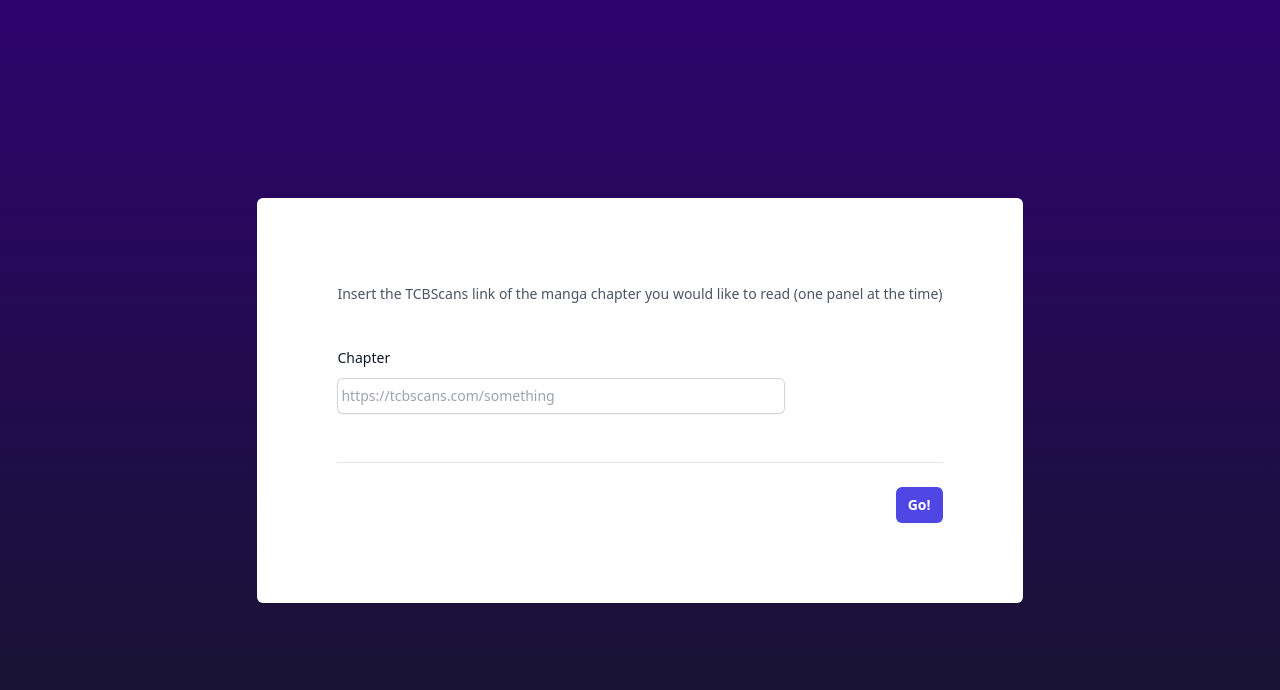
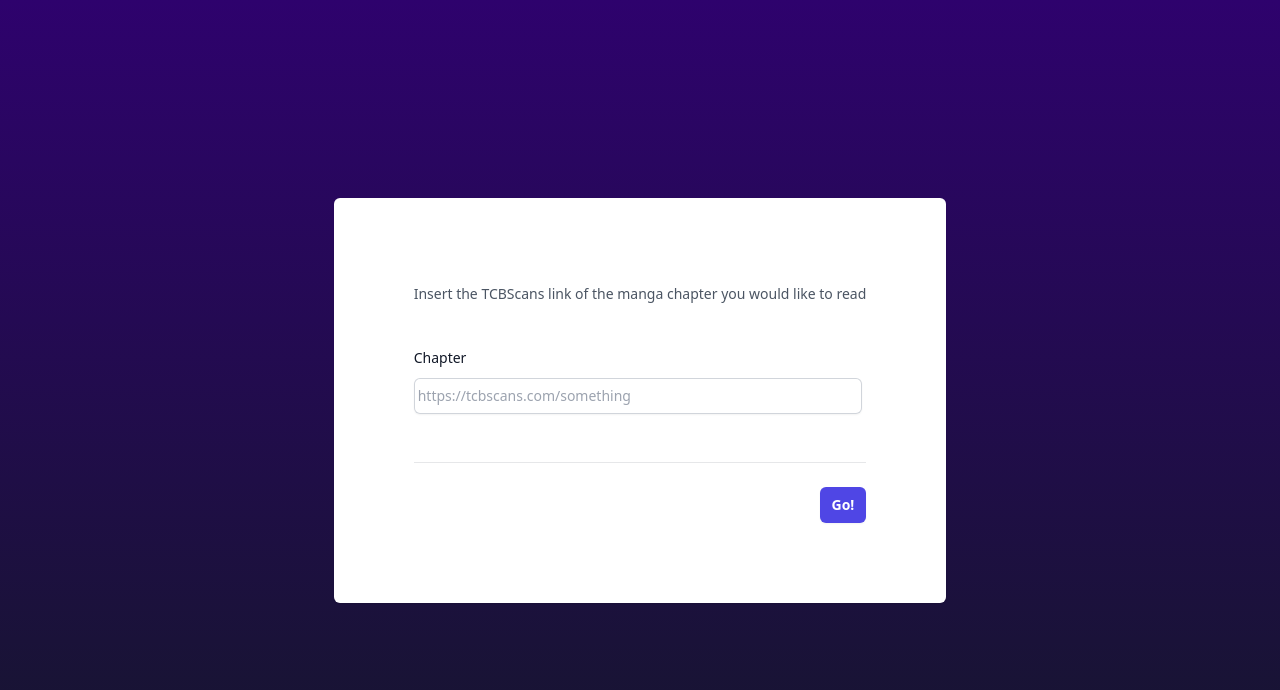
Before and after one commit to OnePanelOrg/OnePanelNext, a Next.js app: page / in a window 1280 px wide. Shown: the top 690 px of the page. Built offline with nearby package versions, Linux system fonts and the light colour scheme.

Commit message:
fixed copy

```diff
--- a/src/components/InputForm.jsx
+++ b/src/components/InputForm.jsx
@@ -13,8 +13,7 @@ export default function InputForm({ childToParent }) {
               <Link href="https://tcbscans.com/" className="bg:blue">
                 TCBScans
               </Link>{" "}
-              link of the manga chapter you would like to read (one panel at the
-              time)
+              link of the manga chapter you would like to read
             </p>
 
             <div className="mt-10 grid grid-cols-1 gap-x-6 gap-y-8 sm:grid-cols-6">
```
